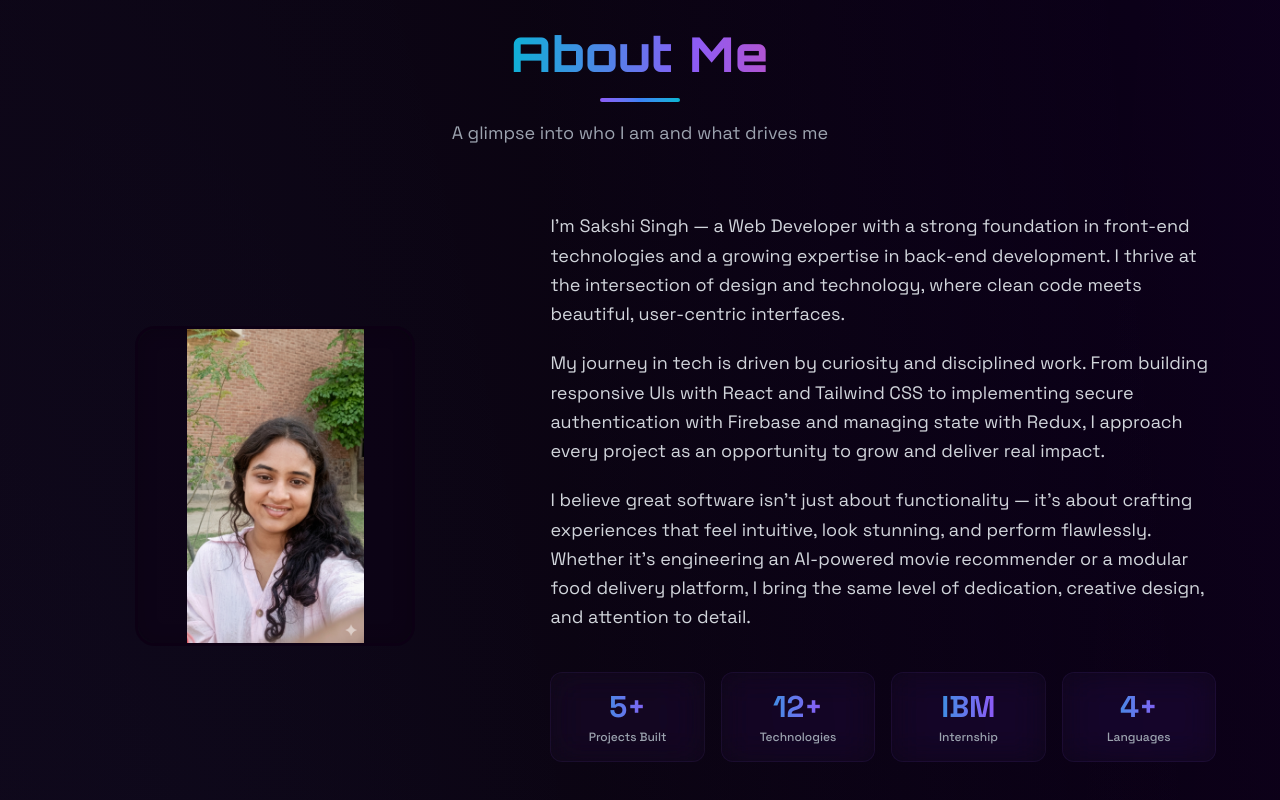
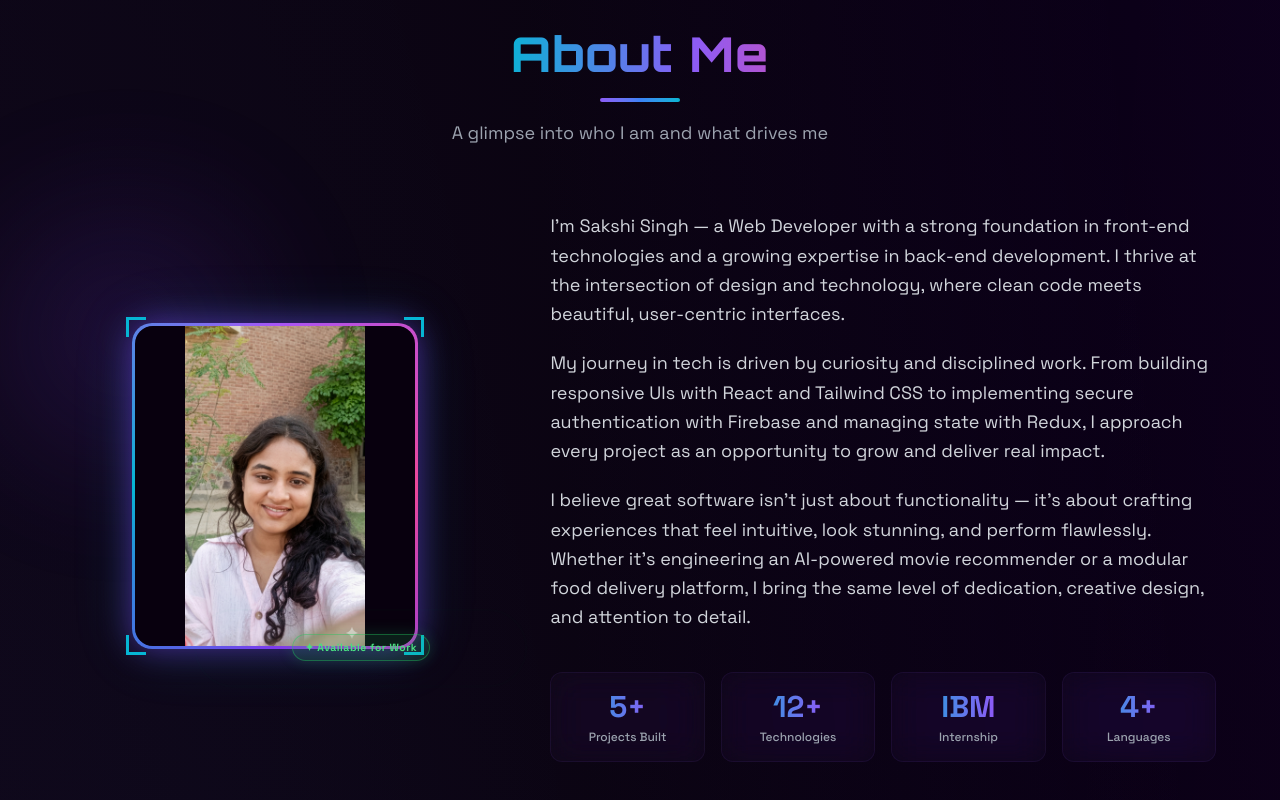
Before and after one commit to singhsakshi098/dev-portfolio, a React (Vite) app: page / in a window 1280 px wide. Shown: the part 898-1698 px from the top of the page. Built offline with nearby package versions, Linux system fonts and the light colour scheme; the HTML template or start-up script is replaced by a standard one.

Commit message:
feat: futuristic HUD photo frame - rotating gradient border, corner brackets, scanline, glow orb, badge

```diff
--- a/src/components/About.jsx
+++ b/src/components/About.jsx
@@ -17,14 +17,36 @@ export default function About() {
           transition={{ duration: 0.7, ease: 'easeOut' }}
           className="lg:col-span-2 flex justify-center"
         >
-          <div className="profile-photo-wrapper relative">
-            {/* Photo */}
-            <div className="profile-photo-inner relative rounded-[20px] overflow-hidden" style={{ width: '280px', height: '320px' }}>
-              <img
-                src={profileImg}
-                alt="Sakshi Singh"
-                className="profile-image w-full h-full"
-              />
+          <div className="hud-photo-container relative">
+            {/* Floating glow orb behind photo */}
+            <div className="hud-glow-orb absolute top-1/2 left-1/2 -translate-x-1/2 -translate-y-1/2 w-[300px] h-[300px] rounded-full pointer-events-none z-0" />
+
+            {/* Rotating gradient border wrapper */}
+            <div className="hud-border-wrap relative z-10 rounded-[20px] p-[3px]">
+              {/* HUD Corner Accents */}
+              <div className="hud-corner hud-corner-tl" />
+              <div className="hud-corner hud-corner-tr" />
+              <div className="hud-corner hud-corner-bl" />
+              <div className="hud-corner hud-corner-br" />
+
+              {/* Photo container */}
+              <div className="hud-photo-inner relative rounded-[18px] overflow-hidden" style={{ width: '280px', height: '320px' }}>
+                <img
+                  src={profileImg}
+                  alt="Sakshi Singh"
+                  className="profile-image w-full h-full"
+                />
+                {/* Scanline overlay */}
+                <div className="hud-scanline absolute inset-0 pointer-events-none z-20" />
+              </div>
+            </div>
+
+            {/* Available for Work badge */}
+            <div className="hud-badge absolute -bottom-3 -right-3 z-30">
+              <span className="hud-badge-inner inline-flex items-center gap-1.5 px-3 py-1.5 rounded-full text-xs font-bold">
+                <span className="hud-badge-ring" />
+                ✦ Available for Work
+              </span>
             </div>
           </div>
         </motion.div>
--- a/src/index.css
+++ b/src/index.css
@@ -583,83 +583,181 @@ nav .gradient-text {
 }
 
 /* ═══════════════════════════════════════════════════════
-   PROFILE PHOTO — ANIMATED GLOW RING
+   PROFILE PHOTO — FUTURISTIC HUD FRAME
    ═══════════════════════════════════════════════════════ */
 
-@keyframes rotate-glow {
-  0% { transform: rotate(0deg); }
-  100% { transform: rotate(360deg); }
+/* Angle property for rotating gradient */
+@property --angle {
+  syntax: '<angle>';
+  initial-value: 0deg;
+  inherits: false;
 }
 
-.profile-photo-wrapper {
-  display: inline-block;
-  position: relative;
-  transition: transform 0.5s cubic-bezier(0.16, 1, 0.3, 1);
+@keyframes spin-border {
+  to { --angle: 360deg; }
 }
 
-.profile-photo-wrapper:hover {
-  transform: scale(1.04);
+@keyframes pulse-orb {
+  0%, 100% { opacity: 0.3; transform: translate(-50%, -50%) scale(1); }
+  50% { opacity: 0.5; transform: translate(-50%, -50%) scale(1.1); }
 }
 
-/* Rotating gradient border ring */
-.profile-glow-ring {
-  border-radius: 24px;
-  background: conic-gradient(
-    from 0deg,
-    #8b5cf6,
-    #06b6d4,
-    #ec4899,
-    #8b5cf6,
-    #06b6d4,
-    #8b5cf6
-  );
-  animation: rotate-glow 4s linear infinite;
-  filter: blur(1px);
-  opacity: 0.8;
-  transition: all 0.5s ease;
+@keyframes scanline {
+  0% { top: -100%; }
+  100% { top: 100%; }
 }
 
-.profile-photo-wrapper:hover .profile-glow-ring {
-  opacity: 1;
-  filter: blur(0px);
-  box-shadow:
-    0 0 25px rgba(139, 92, 246, 0.4),
-    0 0 50px rgba(6, 182, 212, 0.2),
-    0 0 80px rgba(139, 92, 246, 0.1);
+@keyframes badge-ring-pulse {
+  0% { transform: scale(1); opacity: 0.6; }
+  100% { transform: scale(2.4); opacity: 0; }
 }
 
-/* Photo container */
-.profile-photo-inner {
-  border: 3px solid rgba(13, 0, 21, 0.9);
-  box-shadow: inset 0 0 20px rgba(0, 0, 0, 0.3);
-  border-radius: 20px;
+/* Container */
+.hud-photo-container {
+  display: inline-block;
+  transition: transform 0.4s ease;
+}
+.hud-photo-container:hover {
+  transform: scale(1.03);
 }
 
-/* Profile image — contain so full photo is visible */
+/* Floating glow orb behind */
+.hud-glow-orb {
+  background: radial-gradient(circle, #7c3aed 0%, transparent 70%);
+  filter: blur(80px);
+  animation: pulse-orb 4s ease-in-out infinite;
+}
+
+/* Rotating gradient border */
+.hud-border-wrap {
+  background: conic-gradient(from var(--angle), #7c3aed, #06b6d4, #a855f7, #ec4899, #7c3aed);
+  animation: spin-border 3s linear infinite;
+  box-shadow:
+    0 0 30px rgba(124, 58, 237, 0.5),
+    0 0 60px rgba(6, 182, 212, 0.2);
+  transition: box-shadow 0.4s ease;
+}
+.hud-photo-container:hover .hud-border-wrap {
+  box-shadow:
+    0 0 40px rgba(124, 58, 237, 0.7),
+    0 0 80px rgba(6, 182, 212, 0.35),
+    0 0 120px rgba(168, 85, 247, 0.15);
+}
+
+/* Photo inner */
+.hud-photo-inner {
+  background: #050008;
+}
+
+/* Profile image */
 .profile-image {
   object-fit: contain;
   object-position: center top;
   display: block;
-  border-radius: 20px;
+  border-radius: 18px;
   background: rgba(13, 0, 21, 0.5);
+  transition: transform 0.4s ease;
 }
 
-.profile-photo-wrapper:hover .profile-photo-inner img {
-  transform: scale(1.03);
-  transition: transform 0.6s cubic-bezier(0.16, 1, 0.3, 1);
+/* ---- HUD Corner Brackets ---- */
+.hud-corner {
+  position: absolute;
+  width: 20px;
+  height: 20px;
+  z-index: 20;
+  transition: all 0.3s ease;
+}
+.hud-corner::before,
+.hud-corner::after {
+  content: '';
+  position: absolute;
+  background: #06b6d4;
+  transition: all 0.3s ease;
 }
 
-/* Responsive */
+/* Top-left */
+.hud-corner-tl { top: -6px; left: -6px; }
+.hud-corner-tl::before { top: 0; left: 0; width: 20px; height: 3px; }
+.hud-corner-tl::after { top: 0; left: 0; width: 3px; height: 20px; }
+
+/* Top-right */
+.hud-corner-tr { top: -6px; right: -6px; }
+.hud-corner-tr::before { top: 0; right: 0; width: 20px; height: 3px; }
+.hud-corner-tr::after { top: 0; right: 0; width: 3px; height: 20px; }
+
+/* Bottom-left */
+.hud-corner-bl { bottom: -6px; left: -6px; }
+.hud-corner-bl::before { bottom: 0; left: 0; width: 20px; height: 3px; }
+.hud-corner-bl::after { bottom: 0; left: 0; width: 3px; height: 20px; }
+
+/* Bottom-right */
+.hud-corner-br { bottom: -6px; right: -6px; }
+.hud-corner-br::before { bottom: 0; right: 0; width: 20px; height: 3px; }
+.hud-corner-br::after { bottom: 0; right: 0; width: 3px; height: 20px; }
+
+/* Corner hover — move inward */
+.hud-photo-container:hover .hud-corner-tl { top: -3px; left: -3px; }
+.hud-photo-container:hover .hud-corner-tr { top: -3px; right: -3px; }
+.hud-photo-container:hover .hud-corner-bl { bottom: -3px; left: -3px; }
+.hud-photo-container:hover .hud-corner-br { bottom: -3px; right: -3px; }
+.hud-photo-container:hover .hud-corner::before,
+.hud-photo-container:hover .hud-corner::after {
+  background: #22d3ee;
+  box-shadow: 0 0 8px rgba(6, 182, 212, 0.6);
+}
+
+/* ---- Scanline Hover Effect ---- */
+.hud-scanline::before {
+  content: '';
+  position: absolute;
+  left: 0;
+  top: -100%;
+  width: 100%;
+  height: 4px;
+  background: linear-gradient(90deg, transparent, rgba(255,255,255,0.08), transparent);
+  opacity: 0;
+  transition: opacity 0.3s;
+}
+.hud-photo-container:hover .hud-scanline::before {
+  opacity: 1;
+  animation: scanline 1.5s ease-in-out;
+}
+
+/* ---- Available for Work Badge ---- */
+.hud-badge-inner {
+  background: rgba(34, 197, 94, 0.15);
+  border: 1px solid rgba(34, 197, 94, 0.4);
+  color: #4ade80;
+  font-size: 0.65rem;
+  letter-spacing: 0.05em;
+  position: relative;
+  box-shadow: 0 0 15px rgba(34, 197, 94, 0.2);
+}
+.hud-badge-ring {
+  position: absolute;
+  inset: -4px;
+  border-radius: 9999px;
+  border: 1.5px solid rgba(34, 197, 94, 0.4);
+  animation: badge-ring-pulse 2.5s ease-out infinite;
+  pointer-events: none;
+}
+
+/* ---- Responsive ---- */
 @media (max-width: 640px) {
-  .profile-photo-inner {
+  .hud-photo-inner {
     width: 200px !important;
-    height: auto !important;
+    height: 230px !important;
   }
-  .profile-image {
-    width: 100%;
-    height: auto;
+  .hud-glow-orb {
+    width: 220px !important;
+    height: 220px !important;
+  }
+  .hud-badge {
+    right: -2px;
+    bottom: -2px;
   }
 }
+
 
 /* ═══════════════════════════════════════════════════════
    PUBLICATIONS — ANIMATED NEON CARD
```
